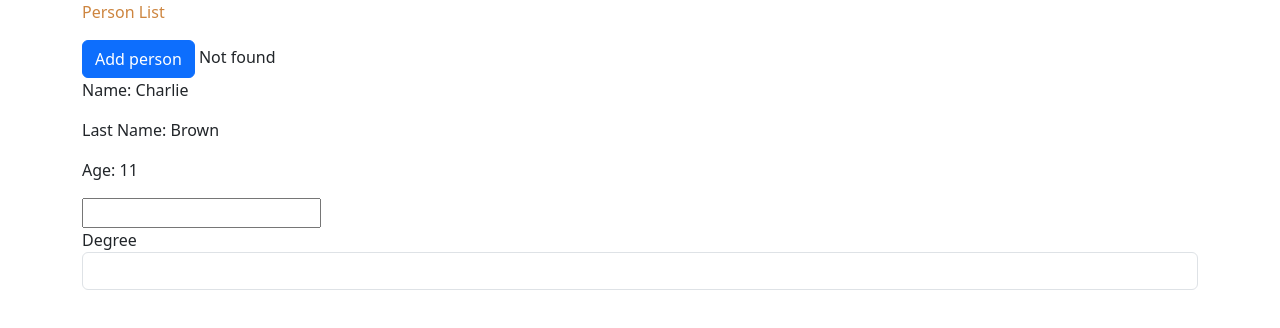
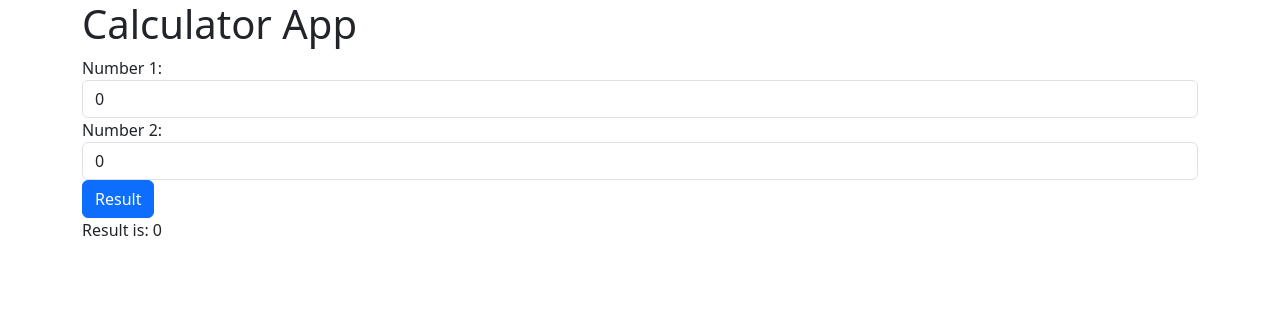
Before and after one commit to jcanaviri/learning-angular, an Angular app: page / in a window 1280 px wide. Before the commit this address had no page. Shown: the top 328 px of the page. Built offline with nearby package versions, Linux system fonts and the light colour scheme.

Commit message:
feat: exploring the basic things of angular

```diff
--- a/src/app/app.component.html
+++ b/src/app/app.component.html
@@ -1 +1,2 @@
-<app-persons></app-persons>
+<!-- <app-persons></app-persons> -->
+<app-calculator></app-calculator>
--- a/src/app/app.component.ts
+++ b/src/app/app.component.ts
@@ -1,11 +1,12 @@
 import { Component } from '@angular/core';
 import { RouterOutlet } from '@angular/router';
 import { PersonsComponent } from './persons/persons.component';
+import { CalculatorComponent } from './calculator/calculator.component';
 
 @Component({
   selector: 'app-root',
   standalone: true,
-  imports: [RouterOutlet, PersonsComponent],
+  imports: [RouterOutlet, PersonsComponent, CalculatorComponent],
   templateUrl: './app.component.html',
   styleUrl: './app.component.css',
 })
--- /dev/null
+++ b/src/app/calculator/calculator.component.html
@@ -0,0 +1,28 @@
+<div class="container">
+  <h1>{{ title }}</h1>
+
+  <form>
+    <div class="form-group">
+      <label for="">Number 1: </label>
+      <input
+        type="number"
+        name="first"
+        [(ngModel)]="first"
+        class="form-control"
+      />
+    </div>
+
+    <div class="form-group">
+      <label for="">Number 2: </label>
+      <input
+        type="number"
+        name="second"
+        [(ngModel)]="second"
+        class="form-control"
+      />
+    </div>
+
+    <button (click)="getResult()" class="btn btn-primary">Result</button>
+  </form>
+  <span>Result is: {{ result }}</span>
+</div>
--- /dev/null
+++ b/src/app/calculator/calculator.component.ts
@@ -0,0 +1,20 @@
+import { Component } from '@angular/core';
+import { FormsModule } from '@angular/forms';
+
+@Component({
+  selector: 'app-calculator',
+  standalone: true,
+  imports: [FormsModule],
+  templateUrl: './calculator.component.html',
+  styleUrl: './calculator.component.css',
+})
+export class CalculatorComponent {
+  title = 'Calculator App';
+  first = 0;
+  second = 0;
+  result = 0;
+
+  getResult(): void {
+    this.result = this.first + this.second;
+  }
+}
```
Also changed, not shown: src/app/calculator/calculator.component.css (added), 1 other file (tests, documents, lock files or other folders).
